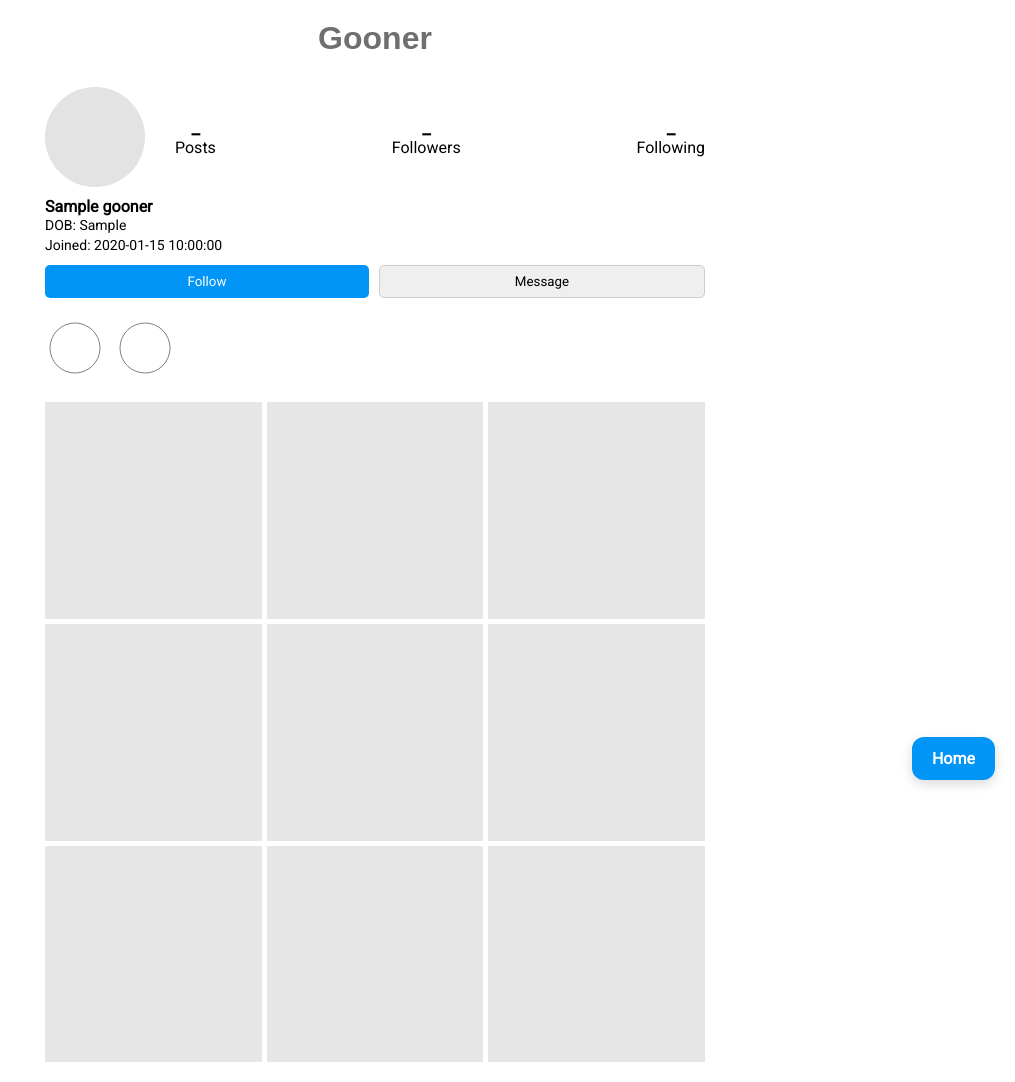
After one commit to SambhavVinay/GOONGRAM, a Flask app: page /profile in a window 1280 px wide. The commit adds this page. Shown: the whole page, without its empty margins (265-1280 px from the left). Run offline with Flask 3, Linux system fonts and the light colour scheme; the visitor is signed in with stand-in values (Sample User, id 1); tables that the repository leaves empty hold one stand-in row (values such as "Sample post").

Commit message:
profile page

```diff
--- a/app.py
+++ b/app.py
@@ -1,9 +1,10 @@
-from flask import Flask, redirect, request, render_template
+from flask import Flask, redirect, request, render_template,session
 from datetime import datetime
 from flask_sqlalchemy import SQLAlchemy
 import smtplib
 from dotenv import load_dotenv
 import os
+
 
 load_dotenv(dotenv_path=r'C:\Users\Admin\OneDrive\Desktop\py\SQLAlchemyDatabase\Goongram\pass.env')
 
@@ -13,6 +14,7 @@ EMAIL_PASS = os.getenv("EMAIL_PASS")
 app = Flask(__name__)
 app.config['SQLALCHEMY_DATABASE_URI'] = os.getenv("DATABASE_URL")
 db = SQLAlchemy(app)
+app.secret_key = "NiggaBalls"
 
 class Gooners(db.Model):
     user_id = db.Column(db.Integer, primary_key=True, autoincrement=True)
@@ -22,32 +24,41 @@ class Gooners(db.Model):
     name = db.Column(db.String(100))
     DOB = db.Column(db.String(100))
 
-@app.route("/name",methods = ["POST","GET"])
+@app.route("/profile", methods=["POST", "GET"])
+def profile():
+    if "user_id" not in session:
+        return redirect("/login")
+    user = Gooners.query.get(session["user_id"])
+    return render_template("profile.html", user=user)
+
+
+@app.route("/name", methods=["POST", "GET"])
 def name():
     if request.method == "POST":
         name = request.form["name"]
-        new_user = Gooners.query.order_by(Gooners.user_id.desc()).first()
-        if new_user:
-         new_name = Gooners(name = name)
-         Gooners.name = name
-         return redirect("/DOB")
+        user = Gooners.query.get(session["user_id"])
+        if user:
+            user.name = name
+            db.session.commit()
+            return redirect("/DOB")
         else:
-            return "Error adding Gooner"
+            return "Error adding name"
     return render_template("name.html")
 
-@app.route("/DOB",methods = ["POST","GET"])
+
+@app.route("/DOB", methods=["POST", "GET"])
 def DOB():
     if request.method == "POST":
-        DOB = request.form["DOB"]
-        new_user = Gooners.query.order_by(Gooners.user_id.desc()).first()
-        if new_user:
-         new_DOB = Gooners(DOB = DOB)
-         Gooners.DOB = DOB
-         db.session.commit()
-         return redirect("/dashboard")
+        dob = request.form["DOB"]
+        user = Gooners.query.get(session["user_id"])
+        if user:
+            user.DOB = dob
+            db.session.commit()
+            return redirect("/dashboard")
         else:
-            return"Failed to add DOB"
+            return "Failed to add DOB"
     return render_template("DOB.html")
+
 
 @app.route("/intro")
 def intro():
@@ -65,6 +76,7 @@ def login():
 
         gooner = Gooners.query.filter_by(user_name=user_name, user_password=user_password).first()
         if gooner:
+            session["user_id"] = gooner.user_id
             client_message = f"Congrats {user_name}, Successful LOGIN onto GoonGram!"
             server = smtplib.SMTP("smtp.gmail.com", 587)
             server.starttls()
@@ -73,6 +85,7 @@ def login():
             return redirect("/name")
         else:
             return "Invalid Credentials (or) Gooner Not Registered !!!"
+
 
     return render_template("login.html")
 
--- a/templates/dashboard.html
+++ b/templates/dashboard.html
@@ -89,6 +89,7 @@
 <body>
     <h1>Goongram</h1>
     <div class="tagline">Welcome to your dashboard</div>
-    <a href="/database" class="floating-btn">Database</a>
+    <!--<a href="/database" class="floating-btn">Database</a>-->
+    <a href="/profile" class="floating-btn">Profile</a>
 </body>
 </html>
--- /dev/null
+++ b/templates/profile.html
@@ -0,0 +1,235 @@
+<!DOCTYPE html>
+<html lang="en">
+<head>
+  <meta charset="UTF-8">
+  <title>{{ user.name }} • Profile</title>
+  <meta name="viewport" content="width=device-width, initial-scale=1.0">
+  <link href="https://fonts.googleapis.com/css2?family=Roboto&display=swap" rel="stylesheet">
+  <style>
+    * {
+      box-sizing: border-box;
+      margin: 0;
+      padding: 0;
+      font-family: 'Roboto', sans-serif;
+    }
+
+    body {
+      background-color: #fff;
+      color: #000;
+    }
+
+    .gooner-title {
+      text-align: center;
+      font-size: 2rem;
+      font-weight: bold;
+      margin-top: 20px;
+      margin-bottom: 10px;
+      font-family: 'Poppins', sans-serif;
+      color: #6d6f71;
+    }
+
+    .profile-container {
+      padding: 20px;
+      max-width: 700px;
+      margin: auto;
+    }
+
+    .top-section {
+      display: flex;
+      align-items: center;
+      justify-content: space-between;
+    }
+
+    .profile-pic {
+      width: 100px;
+      height: 100px;
+      border-radius: 50%;
+      background-color: #e3e3e3;
+    }
+
+    .stats {
+      display: flex;
+      justify-content: space-between;
+      flex: 1;
+      margin-left: 30px;
+    }
+
+    .stat {
+      text-align: center;
+    }
+
+    .stat strong {
+      display: block;
+      font-size: 18px;
+    }
+
+    .bio {
+      margin-top: 10px;
+      font-family: 'Roboto', sans-serif;
+    }
+
+    .bio p {
+        font-family: 'Roboto', sans-serif;
+      font-size: 14px;
+      line-height: 1.4;
+    }
+
+    .bio a {
+        font-family: 'Roboto', sans-serif;
+      color: #3897f0;
+      text-decoration: none;
+    }
+
+    .buttons {
+      margin-top: 10px;
+      display: flex;
+      gap: 10px;
+    }
+
+    .buttons button {
+      flex: 1;
+      padding: 8px;
+      border: 1px solid #ccc;
+      border-radius: 5px;
+      cursor: pointer;
+    }
+
+    .buttons button:first-child {
+      background-color: #0095f6;
+      color: white;
+      border: none;
+    }
+
+    .highlights {
+      display: flex;
+      gap: 10px;
+      margin: 20px 0;
+      overflow-x: auto;
+      border: none;
+    }
+
+    .highlight {
+      text-align: center;
+    }
+
+    .highlight svg {
+      width: 60px;
+      height: 60px;
+      stroke: #000;
+      stroke-width: 0.2;
+      fill: none;
+    }
+
+    .posts-grid {
+      display: grid;
+      grid-template-columns: repeat(3, 1fr);
+      gap: 5px;
+    }
+
+    .posts-grid .post {
+      background-color: #e6e6e6;
+      aspect-ratio: 1 / 1;
+    }
+
+    .floating-btn {
+            position: fixed;
+            bottom: 20px;
+            right: 20px;
+            background-color: #0095f6;
+            color: white;
+            padding: 12px 20px;
+            border: none;
+            border-radius: 12px;
+            font-weight: bold;
+            text-decoration: none;
+            font-size: 1rem;
+            box-shadow: 0 4px 12px rgba(0, 0, 0, 0.15);
+            transition: all 0.3s ease;
+        }
+
+        .floating-btn:hover {
+            background-color: #007cd1;
+            transform: scale(1.05);
+        }
+        @keyframes fadeIn {
+            from {
+                opacity: 0;
+                transform: translateY(20px);
+            }
+            to {
+                opacity: 1;
+                transform: translateY(0);
+            }
+        }
+
+    @media screen and (max-width: 600px) {
+      .top-section {
+        flex-direction: column;
+        align-items: flex-start;
+      }
+
+      .stats {
+        margin-left: 0;
+        width: 100%;
+        justify-content: space-around;
+        margin-top: 10px;
+      }
+      .floating-btn {
+                padding: 10px 16px;
+                font-size: 0.9rem;
+                border-radius: 10px;
+            }
+    }
+    .profile-container {
+  animation: fadeIn 0.6s ease-out both;
+}
+
+
+  </style>
+</head>
+<body>
+
+  <div class="gooner-title">Gooner</div>
+
+  <div class="profile-container">
+    <div class="top-section">
+      <div class="profile-pic"></div>
+      <div class="stats">
+        <div class="stat"><strong>_</strong>Posts</div>
+        <div class="stat"><strong>_</strong>Followers</div>
+        <div class="stat"><strong>_</strong>Following</div>
+      </div>
+    </div>
+
+    <div class="bio">
+      <strong>{{ user.name }}</strong>
+      <p>DOB: {{ user.DOB }}<br>
+      Joined: {{ user.dateadded }}<br>
+    </div>
+
+    <div class="buttons">
+      <button>Follow</button>
+      <button>Message</button>
+    </div>
+
+    <div class="highlights">
+      {% for i in range(2) %}
+      <div class="highlight">
+        <svg viewBox="0 0 24 24">
+          <circle cx="12" cy="12" r="10" />
+          <text x="12" y="16" font-size="10" text-anchor="middle" fill="#000"></text>
+        </svg>
+      </div>
+      {% endfor %}
+    </div>
+
+    <div class="posts-grid">
+      {% for i in range(9) %}
+      <div class="post"></div>
+      {% endfor %}
+    </div>
+
+  </div>
+  <a href="/dashboard" class="floating-btn">Home</a>
+</body>
+</html>
```
Also changed, not shown: templates/intro.html (+10 -2 lines), templates/login.html (+9 -1 lines), templates/register.html (+9 -2 lines).
